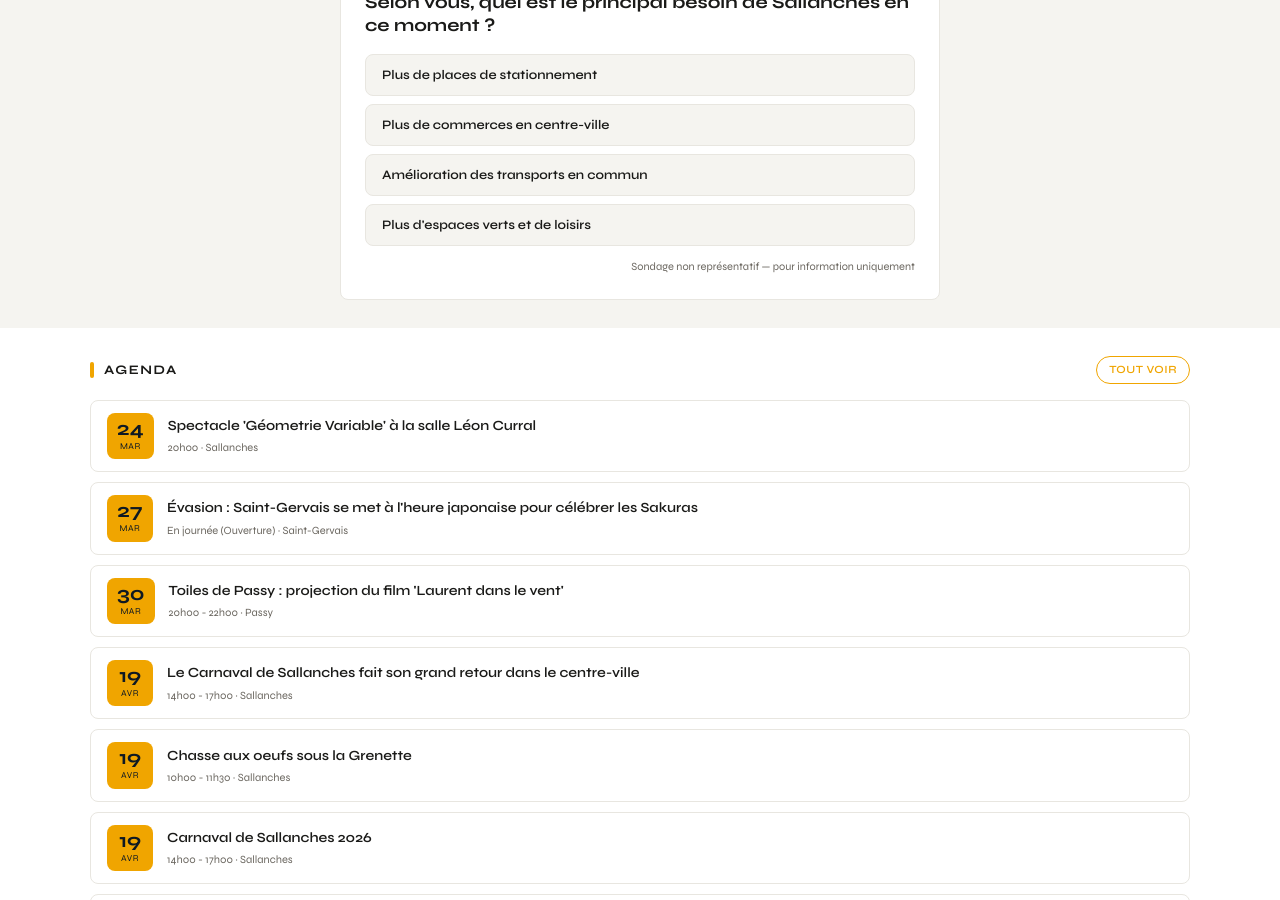
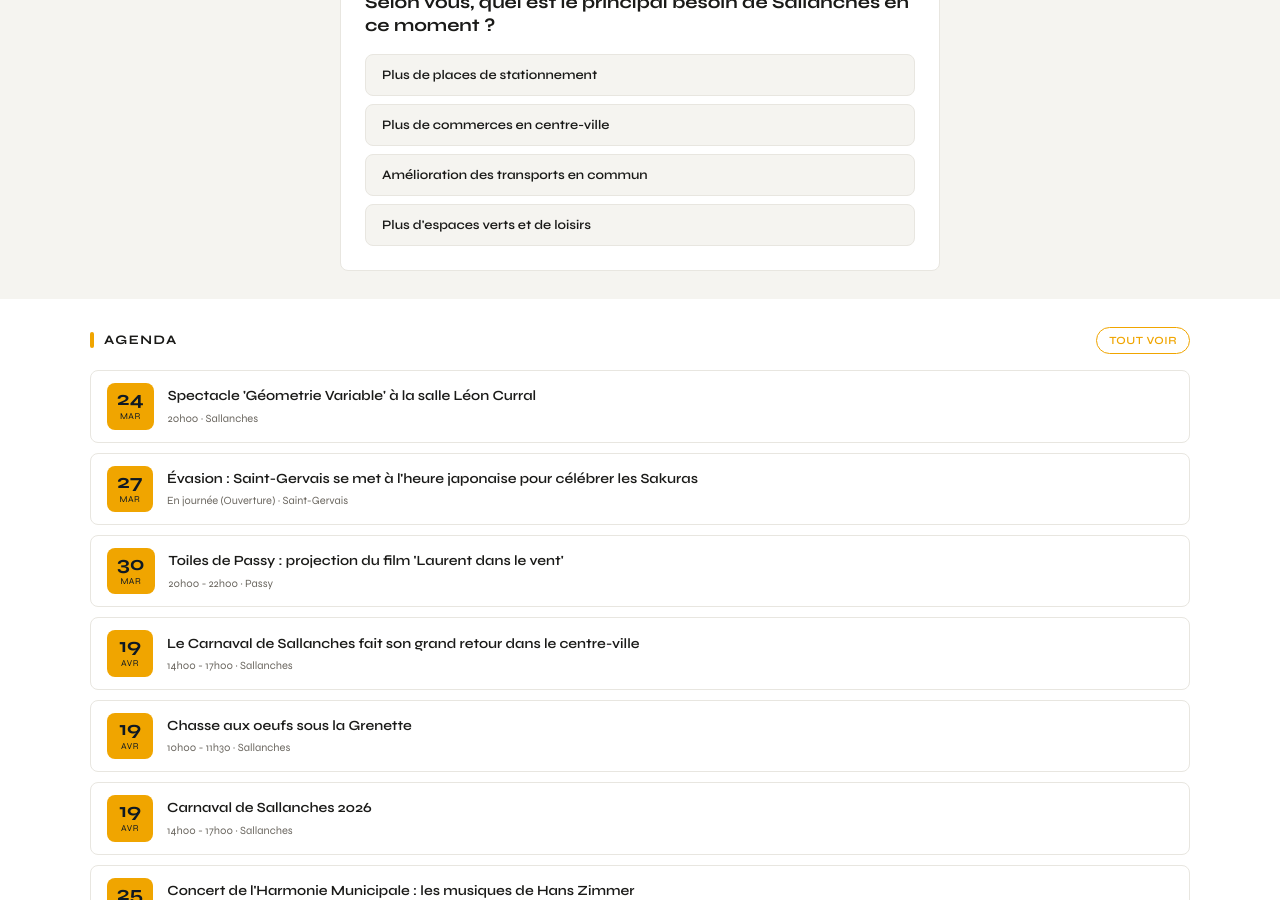
Before and after one commit to DuvalDVL/sallanches.info, a Jekyll site: the page built from index.html, in a window 1280 px wide and 900 px high, scrolled down 1658 px. Built offline with Jekyll 4.4.1, drawn with Linux system fonts in a browser that asks for light colours; comment, search, counter and statistics services are not loaded; part of the change alters nothing that is shown.

Commit message:
Update index.html

```diff
--- a/index.html
+++ b/index.html
@@ -161,7 +161,7 @@ description: Toute l'actualité locale de Sallanches et de la vallée. 100% grat
     </div>
 
     <div class="sondage-card" id="poll-card" data-id="sondage_001">
-      <p class="sondage-label">Votez</p>
+      <p class="sondage-label" id="total-votants">Votez</p>
       <p class="sondage-question">Selon vous, quel est le principal besoin de Sallanches en ce moment ?</p>
 
       <div class="sondage-options" role="group" aria-label="Options du sondage">
@@ -186,7 +186,6 @@ description: Toute l'actualité locale de Sallanches et de la vallée. 100% grat
           <span class="option-pct"></span>
         </button>
       </div>
-      <p class="sondage-footer">Sondage non représentatif — pour information uniquement</p>
     </div>
   </div>
 </section>
@@ -219,7 +218,7 @@ description: Toute l'actualité locale de Sallanches et de la vallée. 100% grat
   const pollRef = ref(db, pollId);
   const optionsButtons = pollCard.querySelectorAll('.sondage-option');
 
-  // 5. Fonction pour mettre à jour les barres de progression
+  // 5. Fonction pour mettre à jour l'interface complète
   function updateUI(votesData) {
     let totalVotes = 0;
 
@@ -228,7 +227,19 @@ description: Toute l'actualité locale de Sallanches et de la vallée. 100% grat
       totalVotes += votesData[key];
     }
 
-    // On met à jour chaque bouton
+    // NOUVEAU : On met à jour le texte du nombre total de votants
+    const totalVotantsText = document.getElementById('total-votants');
+    if (totalVotantsText) {
+      if (totalVotes === 0) {
+        totalVotantsText.innerText = "Votez";
+      } else if (totalVotes === 1) {
+        totalVotantsText.innerText = "1 votant";
+      } else {
+        totalVotantsText.innerText = totalVotes + " votants";
+      }
+    }
+
+    // On met à jour chaque bouton (barres et pourcentages)
     optionsButtons.forEach(button => {
       const value = button.getAttribute('data-value');
       const votes = votesData[value] || 0;
@@ -237,7 +248,7 @@ description: Toute l'actualité locale de Sallanches et de la vallée. 100% grat
       const progressBar = button.querySelector('.progress-bar');
       progressBar.style.transition = "width 0.6s cubic-bezier(0.4, 0, 0.2, 1)";
       progressBar.style.width = pct + '%';
-      progressBar.style.backgroundColor = "var(--ambre, #f0a500)"; // Prend la couleur ambre de ton site
+      progressBar.style.backgroundColor = "var(--ambre, #f0a500)";
 
       const pctText = button.querySelector('.option-pct');
       pctText.innerText = pct + '%';
```
